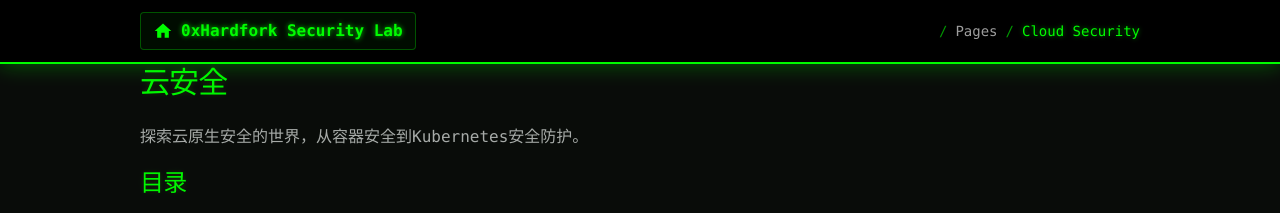
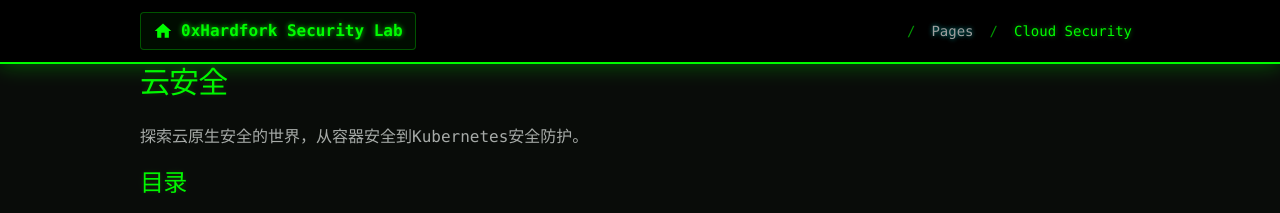
Before and after one commit to 0xHardfork/0xHardfork.github.io, a Jekyll site: the page built from pages/cloud-security/index.md, in a window 1280 px wide. Shown: the top 213 px of the page. Built offline with Jekyll 4.4.1, drawn with Linux system fonts in a browser that asks for light colours.

Commit message:
Initial commit

```diff
--- a/_includes/top-nav.html
+++ b/_includes/top-nav.html
@@ -57,7 +57,6 @@
         display: flex;
         align-items: center;
         gap: 8px;
-        color: #808080;
         font-family: Monaco, monospace;
         font-size: 14px;
         flex-wrap: wrap;
@@ -68,14 +67,26 @@
         opacity: 0.6;
     }
 
-    .top-nav .nav-path .path-part {
+    .top-nav .nav-path .path-link {
         color: #a0a0a0;
         text-transform: capitalize;
+        text-decoration: none;
+        padding: 4px 8px;
+        border-radius: 3px;
+        transition: all 0.2s ease;
     }
 
-    .top-nav .nav-path .path-part:last-child {
+    .top-nav .nav-path .path-link:hover {
+        color: #00ff00;
+        background: rgba(0, 255, 0, 0.1);
+        text-shadow: 0 0 5px rgba(0, 255, 0, 0.6);
+    }
+
+    .top-nav .nav-path .path-current {
         color: #00ff00;
         text-shadow: 0 0 5px rgba(0, 255, 0, 0.5);
+        text-transform: capitalize;
+        padding: 4px 8px;
     }
 
     /* 为有导航栏的页面添加顶部padding */
@@ -96,10 +107,31 @@
 
         <div class="nav-path">
             {% assign path_parts = page.url | split: "/" %}
+            {% assign accumulated_path = "" %}
             {% for part in path_parts %}
             {% unless part == "" or part == "index.html" %}
             <span class="path-separator">/</span>
-            <span class="path-part">{{ part | replace: ".html", "" | replace: "-", " " }}</span>
+
+            {% comment %}累积路径{% endcomment %}
+            {% if accumulated_path == "" %}
+            {% assign accumulated_path = part %}
+            {% else %}
+            {% assign accumulated_path = accumulated_path | append: "/" | append: part %}
+            {% endif %}
+
+            {% comment %}判断是否是最后一个部分{% endcomment %}
+            {% assign is_last = false %}
+            {% if forloop.last %}
+            {% assign is_last = true %}
+            {% endif %}
+
+            {% if is_last %}
+            <span class="path-current">{{ part | replace: ".html", "" | replace: "-", " " }}</span>
+            {% else %}
+            {% comment %}构建链接 - 目录链接到index页{% endcomment %}
+            {% assign link_path = "/" | append: accumulated_path | append: "/" %}
+            <a href="{{ link_path }}" class="path-link">{{ part | replace: "-", " " }}</a>
+            {% endif %}
             {% endunless %}
             {% endfor %}
         </div>
```
